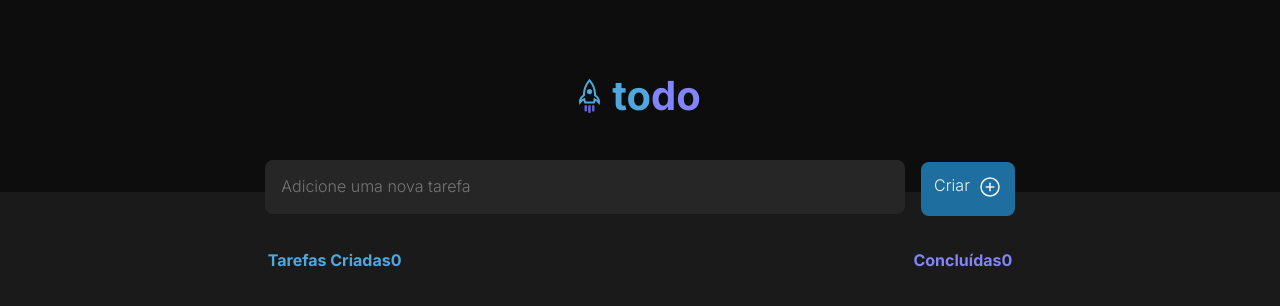
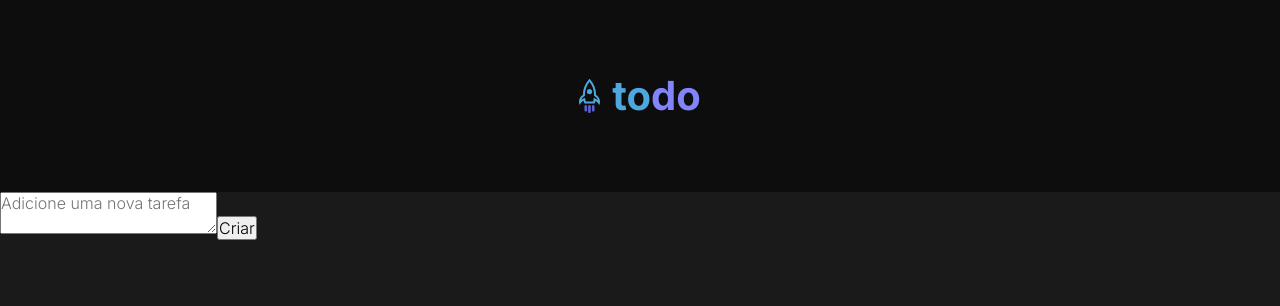
Before and after one commit to catiau/01-desafio-todoList-reactjs-ts, a React (Vite) app: page / in a window 1280 px wide. Shown: the top 306 px of the page. Built offline with nearby package versions, Linux system fonts and the light colour scheme.

Commit message:
form works

```diff
--- a/package.json
+++ b/package.json
@@ -11,7 +11,8 @@
   "dependencies": {
     "phosphor-react": "^1.4.1",
     "react": "^18.2.0",
-    "react-dom": "^18.2.0"
+    "react-dom": "^18.2.0",
+    "uuid": "^9.0.0"
   },
   "devDependencies": {
     "@types/react": "^18.0.24",
--- a/src/App.tsx
+++ b/src/App.tsx
@@ -1,5 +1,5 @@
 import { Header } from './components/Header'
-import { List } from './components/List'
+import { TaskList } from './components/TaskList'
 
 import './global.css'
 
@@ -9,7 +9,7 @@ export function App() {
     <div className="App">
       <Header />
       <main>
-        <List/>
+        <TaskList/>
       </main>
     </div>
   )
--- a/src/components/List.tsx
+++ /dev/null
@@ -1,35 +0,0 @@
-import { PlusCircle } from 'phosphor-react'
-import { useState } from 'react'
-import styles from './List.module.css'
-
-export function List() {
-    const [createdTask, setCreatedTask] = useState(0)
-
-    function handleCreateNewTask() {
-
-    }
-
-    return (
-        <div className={styles.todoList}>
-            <div className={styles.todoForm}>
-                <form onSubmit>
-                    <textarea
-                        name='task-todo'
-                        placeholder='Adicione uma nova tarefa'
-                        >
-                    </textarea>
-                </form>
-                <button className={styles.todoFormButton}>
-                    <span>Criar</span>
-                    <div>
-                        <PlusCircle size={24}/>
-                    </div>
-                </button>
-            </div>
-            <div className={styles.taskStatus}>
-                <span className={styles.createdTask}>Tarefas Criadas{createdTask}</span>
-                <span className={styles.doneTask}>Concluídas{createdTask}</span>
-            </div>
-        </div>
-    )
-}
--- /dev/null
+++ b/src/components/TaskList.tsx
@@ -0,0 +1,64 @@
+import { PlusCircle } from 'phosphor-react'
+import { FormEvent, useState, ChangeEvent } from 'react'
+import styles from './List.module.css'
+import { v4 as uuidv4 } from 'uuid'
+
+interface TasksProps {
+    title: string,
+    id: number,
+    checked: boolean
+}[]
+
+export function TaskList() {
+    const [tasks, setTasks] = useState<TasksProps[]>([])
+    const [newTaskText, setNewTaskText] = useState('')
+    const [completedTasks, setCompletedTasks] = useState(0)
+
+    function handleCreateNewTask(event: FormEvent) {
+        event.preventDefault()
+
+        setTasks((prev) => [
+            ...prev,
+            {
+                title: newTaskText,
+                id: uuidv4(),
+                checked: false
+            }
+        ])
+        setNewTaskText('')
+    }
+
+    function handleNewTaskChange(event: ChangeEvent<HTMLTextAreaElement>){
+        event.target.setCustomValidity('')
+        setNewTaskText(event.target.value)
+    }
+
+    function handleDeleteTask(taskToDelete: TasksProps){
+        const tasksWithoutDeletedOne = tasks.filter(task => {
+            return task.id !== taskToDelete.id
+        })
+        setTasks(tasksWithoutDeletedOne)
+
+        if(taskToDelete.checked){
+            setCompletedTasks((prev) => prev - 1)
+        }
+    }
+
+    return (
+        <div>
+            <form onSubmit={handleCreateNewTask}>
+                <textarea
+                    name='task'
+                    placeholder='Adicione uma nova tarefa'
+                    value={newTaskText}
+                    onChange={handleNewTaskChange}
+
+                />
+
+                <button type='submit'>
+                    Criar
+                </button>
+            </form>
+        </div>
+    )
+}
```
Also changed, not shown: 1 other file (tests, documents, lock files or other folders).
